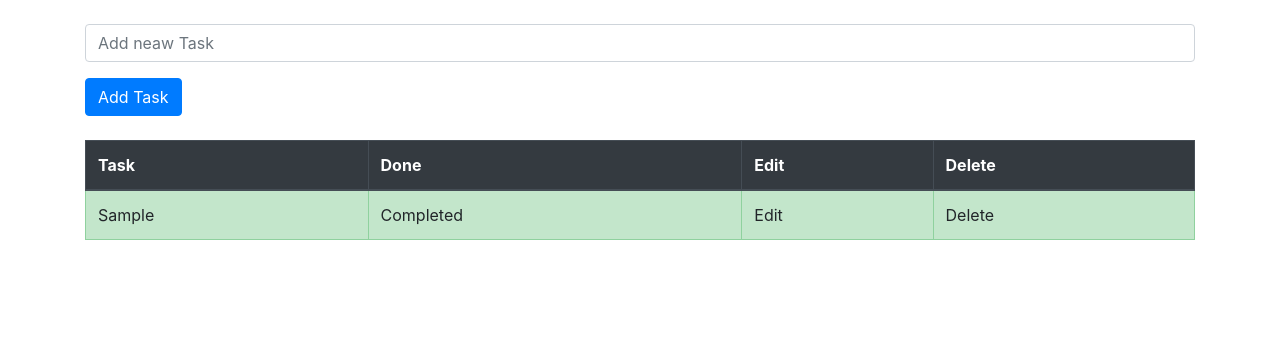
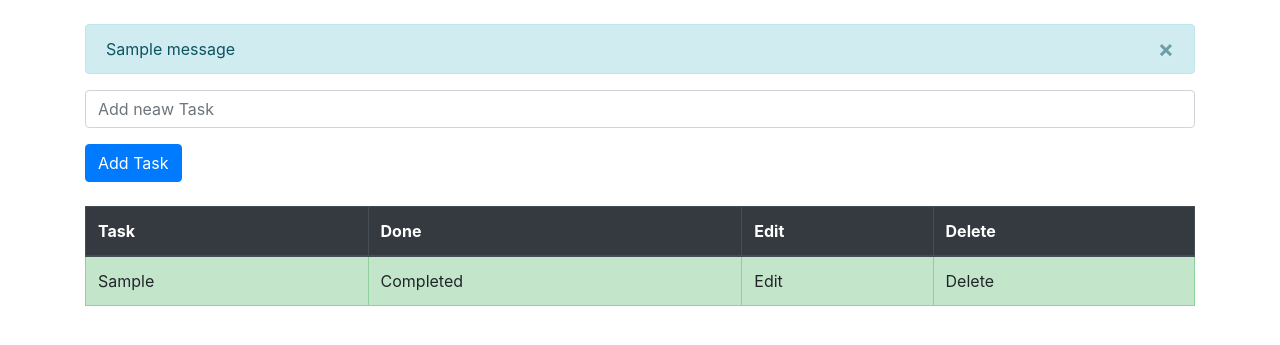
Before and after one commit to mzxz/task-master, a Django app: page /tasklist/ in a window 1280 px wide. Shown: the part 56-401 px from the top of the page. Run offline with Django 3.2, Linux system fonts and the light colour scheme; tables that the repository leaves empty hold one stand-in row (values such as "Sample post"); one stand-in notice (Sample message) is shown.

Commit message:
Added message alert for new task

```diff
--- a/task/templates/todolist.html
+++ b/task/templates/todolist.html
@@ -7,6 +7,18 @@
 {% block content %}
     <div class="container">
         <br>
+
+        {% if messages %}
+            {% for message in messages %}
+                <div class="alert alert-info alert-dismissible fade show" role="alert">
+                    {{ message }}
+                    <button type="button" class="close" data-dismiss="alert" aria-label="Close">
+                        <span aria-hidden="true">&times;</span>
+                    </button>
+                </div>
+            {% endfor %}
+        {% endif %}
+
         <form method="POST">
             {% csrf_token %}
             <div class="form-group">
@@ -26,6 +38,7 @@
                 </tr>
             </thead>
             <tbody>
+            {% if all_tasks %}
                 {% for obj in all_tasks %}
                     {% if obj.done %}
                         <tr class="table-success">
@@ -43,6 +56,7 @@
                             </tr>
                     {% endif %}
                 {% endfor %}
+            {% endif %}
             </tbody>
         </table>
     </div>
--- a/task/views.py
+++ b/task/views.py
@@ -2,7 +2,7 @@ from django.shortcuts import render, redirect
 from django.http import HttpResponse
 from task.models import TaskList
 from task.forms import TaskForm
-
+from django.contrib import messages
 
 # Create your views here.
 def todolist(request):
@@ -10,8 +10,8 @@ def todolist(request):
         form = TaskForm(request.POST or None)
         if form.is_valid():
             form.save()
+        messages.success(request, ("New Task Added!"))
         return redirect('todolist')
-
     else:
         all_tasks = TaskList.objects.all
         return render(request, 'todolist.html', {'all_tasks': all_tasks})
```
Lines whose indentation alone changed are shown as unchanged.
